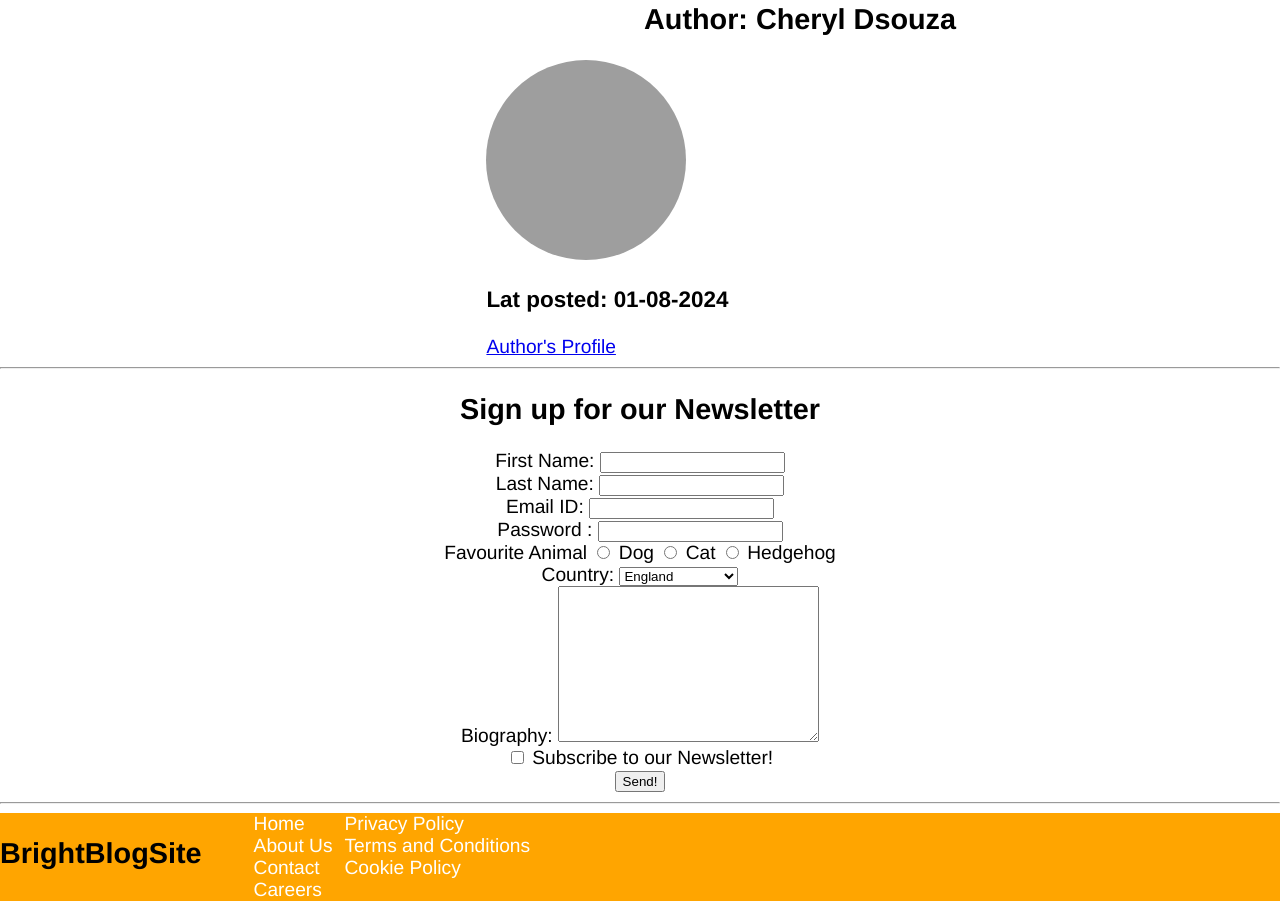
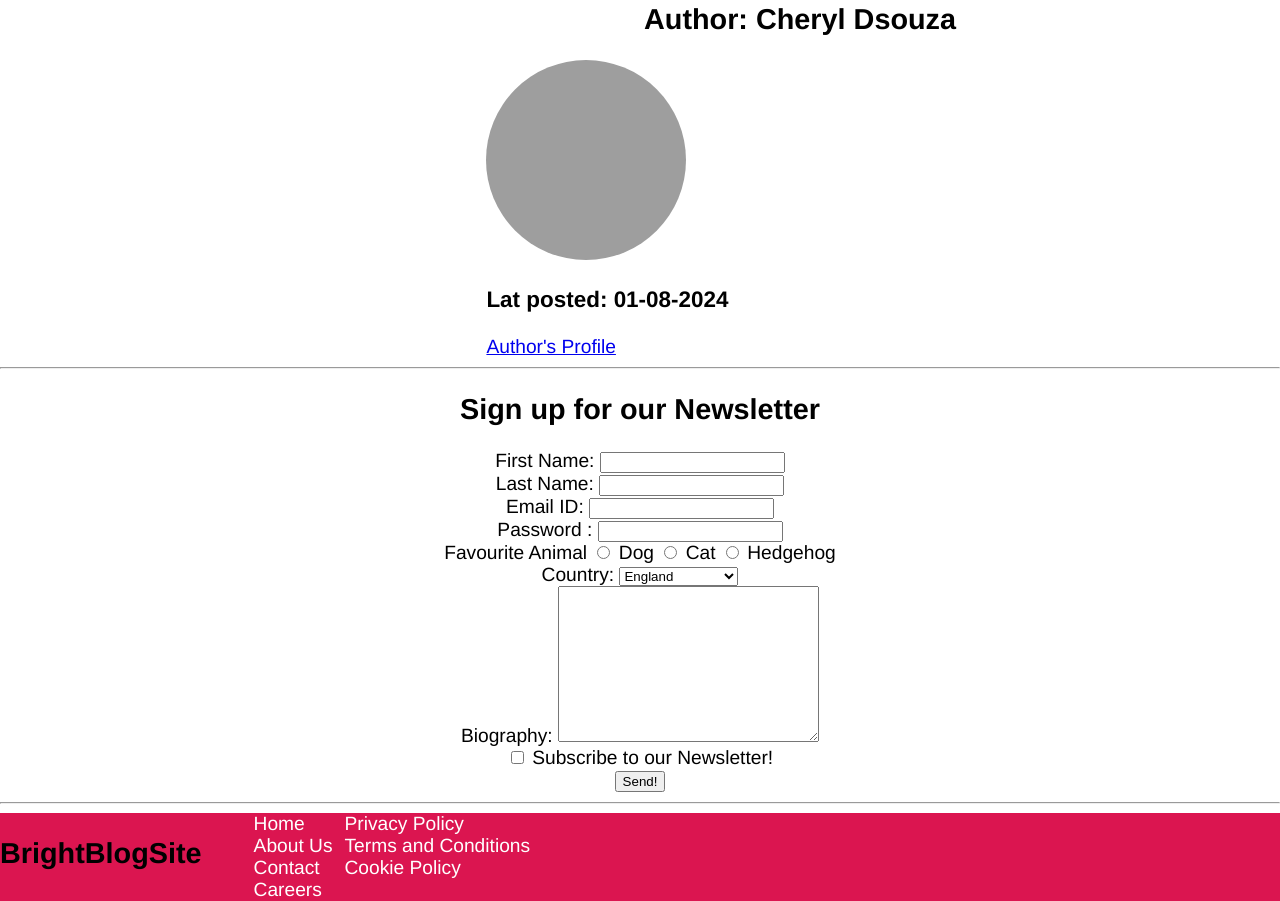
Before and after one commit to Cheryl2312/cheryl2312.github.io, a plain HTML site: page index.html in a window 1280 px wide. Shown: the part 3556-4457 px from the top of the page. Drawn offline with Linux system fonts and the light colour scheme; no server answers; grey boxes are pictures that could not be loaded.

Commit message:
footer colour

```diff
--- a/style.css
+++ b/style.css
@@ -76,7 +76,7 @@ form {
     text-align: center;
  }
 body > footer {
-    background-color: orange;
+    background-color: rgb(219, 21, 80);
     display: flex;
 }
 
```
